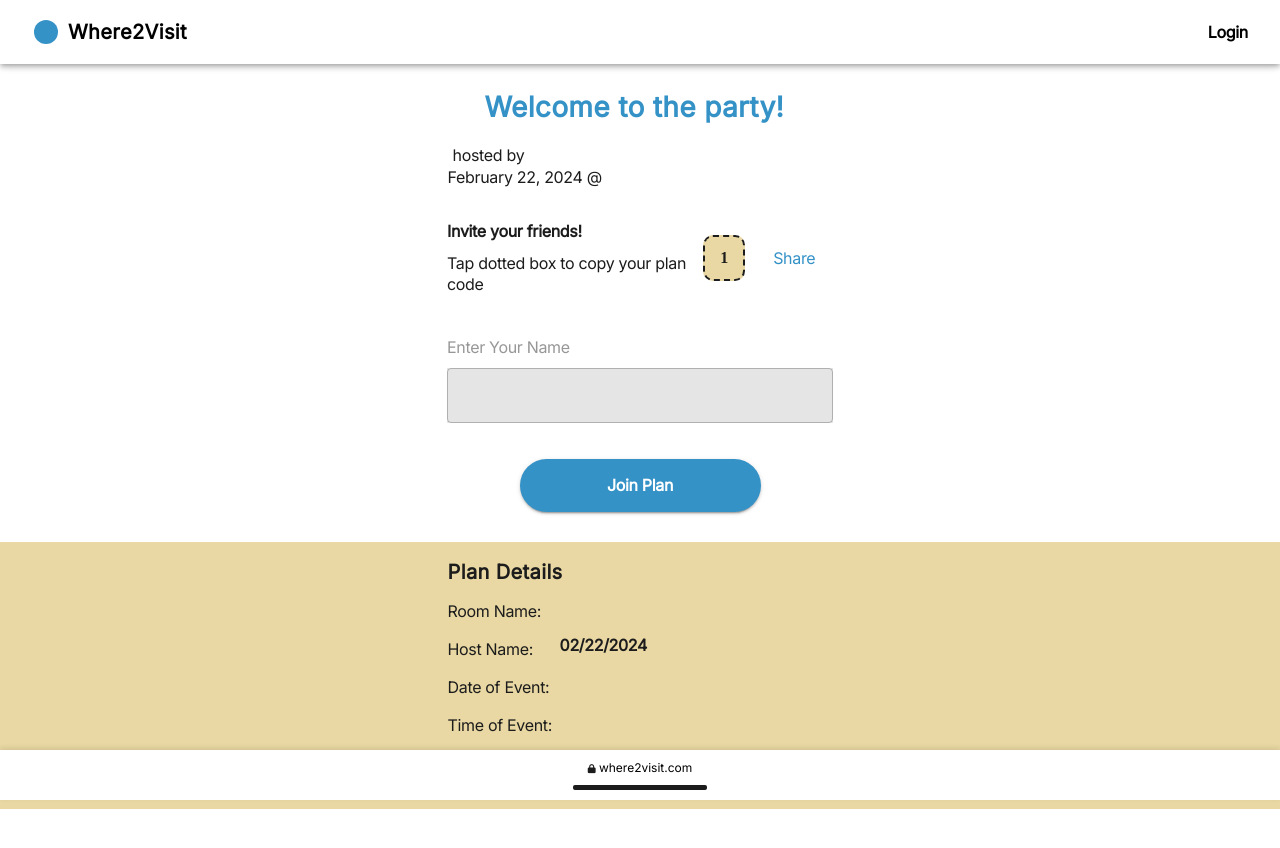
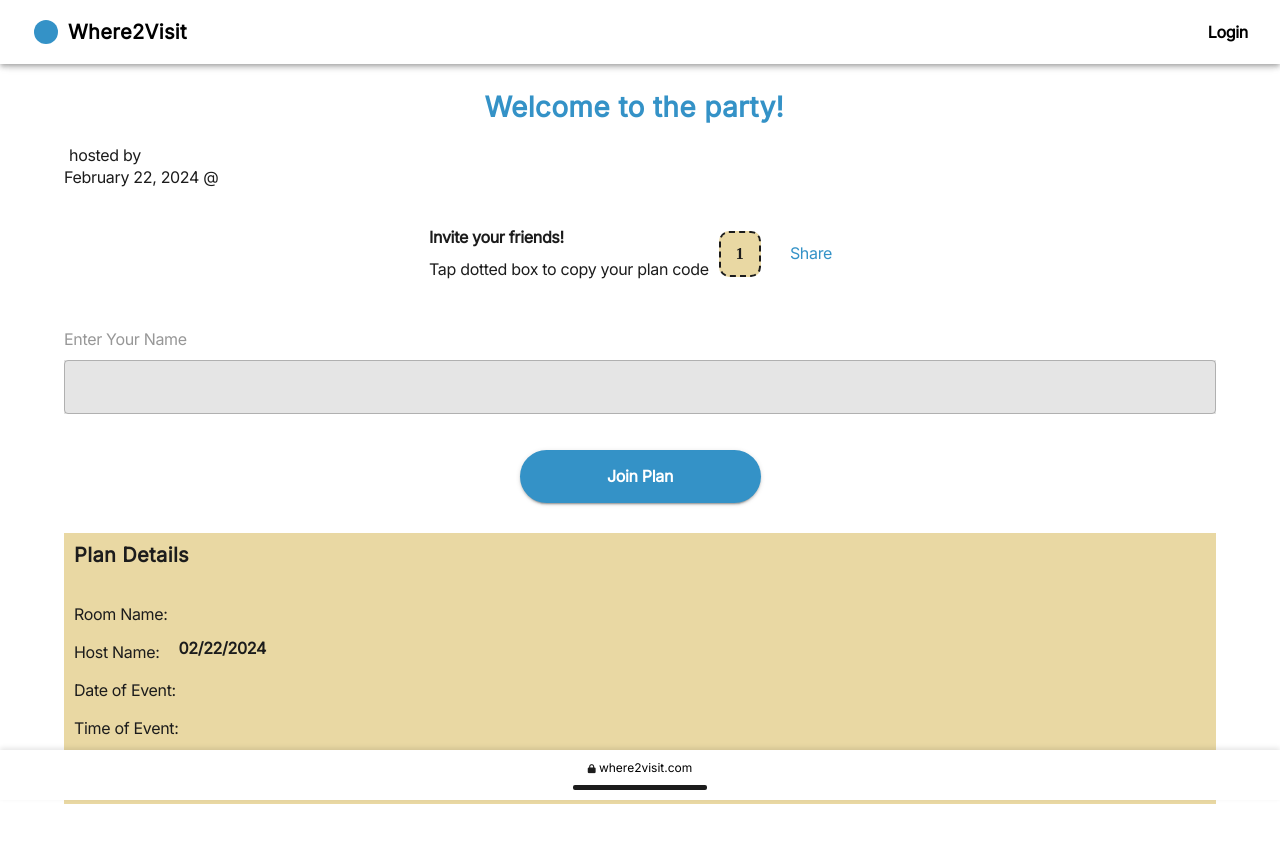
Before and after one commit to kesia-dev/where2visit, a React (Create React App) app in the folder frontend/: page /join-plan/1 in a window 1280 px wide. Shown: the top 848 px of the page. Before the commit the page ends 809 px from the top, so only its background shows below. Built offline with nearby package versions, Linux system fonts and the light colour scheme; no server answers.

Commit message:
join plan page updated

```diff
--- a/frontend/src/component/JoinPlan.js
+++ b/frontend/src/component/JoinPlan.js
@@ -153,8 +153,8 @@ const JoinPlan = () => {
         <strong>Welcome to the party!</strong>
       </Typography>
 
-      <Box mb={2} sx={{ width: '385px', textAlign: 'left', color: '#1C1C1C' }}>
-        <div style={{ display: 'flex', alignItems: 'left' }}>
+      <Box mb={2} sx={{ width: '100%', textAlign: 'left', color: '#1C1C1C' }}>
+        <div style={{ display: 'flex', alignItems: 'left',width:"100%" }}>
           <Typography
             variant="body1"
             sx={{
@@ -188,7 +188,7 @@ const JoinPlan = () => {
         <Typography
           variant="body2"
           sx={{
-            width: '386px',
+            width: 'auto',
             fontSize: '16px',
             color: '#1C1C1C',
             letterSpacing: '-0.32px',
@@ -211,7 +211,7 @@ const JoinPlan = () => {
         alignItems="center"
         sx={{
           margin: '17px',
-          width: '386px'
+          width: '100%'
         }}
       >
         <Grid item xs={12} md={12}>
@@ -230,7 +230,7 @@ const JoinPlan = () => {
                 display: 'flex',
                 flexDirection: 'column',
                 textAlign: 'Left',
-                width: '328px'
+                width: 'auto'
               }}
             >
               <Typography
@@ -336,6 +336,7 @@ const JoinPlan = () => {
           display: 'flex',
           flexDirection: 'column',
           textAlign: 'center',
+          width:'100%'
         }}
       >
         <label className='input-label'>Enter Your Name</label>
@@ -344,7 +345,7 @@ const JoinPlan = () => {
           onChange={(e) => setUserName(e.target.value)}
           sx={{
             mb: 2,
-            width: '386px',
+            width: 'auto',
             marginTop: '10px',
             backgroundColor: '#E5E5E5',
             fontFamily: 'inter'
@@ -397,10 +398,11 @@ const JoinPlan = () => {
         sx={{
           marginTop: '30px',
           background: '#E9D8A3',
-          width: '100vw',
+          width: '100%',
           display: 'flex',
           flexDirection: 'column',
-          alignItems: 'center'
+          alignItems: 'center',
+          marginBottom:"70px"
         }}
       >
         <PlanDetails
--- a/frontend/src/component/PlanDetails.js
+++ b/frontend/src/component/PlanDetails.js
@@ -22,9 +22,10 @@ const PlanDetails = ({ planName, hostName, dateOfEvent, timeOfEvent, latitude, l
         alignItems: 'center',
         textAlign: 'left',
         justifyContent: "center",
-        width: '385px',
-        margin: '18px',
-        alignItems: 'flex-start'
+        width: '100%',
+        // margin: '18px',
+        alignItems: 'flex-start',
+
       }}>
 
       <Typography variant="h6" gutterBottom
@@ -35,7 +36,8 @@ const PlanDetails = ({ planName, hostName, dateOfEvent, timeOfEvent, latitude, l
           fontWeight: 600,
           fontSize: '20px',
           lineHeight: '25px',
-          letterSpacing: '0.38px'
+          letterSpacing: '0.38px',
+          padding:"10px"
         }}>
         Plan Details
       </Typography>
@@ -47,7 +49,8 @@ const PlanDetails = ({ planName, hostName, dateOfEvent, timeOfEvent, latitude, l
           alignItems: 'flex-start',
           textAlign: 'left',
           justifyContent: "center",
-          width: '100%'
+          width: 'auto',
+          padding:"10px"
         }}
       >
         <Box
@@ -55,7 +58,7 @@ const PlanDetails = ({ planName, hostName, dateOfEvent, timeOfEvent, latitude, l
             display: 'flex',
             flexDirection: 'column',
             textAlign: 'Left',
-            width: '35%'
+            width: 'auto'
           }}
         >
           <p className='plan-details-title'>Room Name:</p>
@@ -70,7 +73,7 @@ const PlanDetails = ({ planName, hostName, dateOfEvent, timeOfEvent, latitude, l
             display: 'flex',
             flexDirection: 'column',
             textAlign: 'Left',
-            width: '328px'
+            width: 'auto'
           }}
         >
           <p className='plan-details-info'>{planName}</p>
--- a/frontend/src/styling/JoinPlan.css
+++ b/frontend/src/styling/JoinPlan.css
@@ -27,7 +27,8 @@
   font-weight: 400;
   font-size: 16px;
   line-height: 21px;
-  letter-spacing: -0.32px
+  letter-spacing: -0.32px;
+  width: auto;
 }
 
 .plan-details-info {
```
